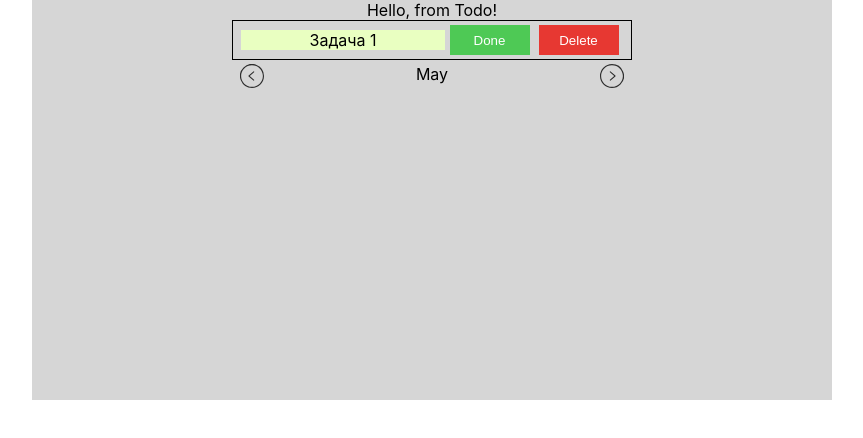
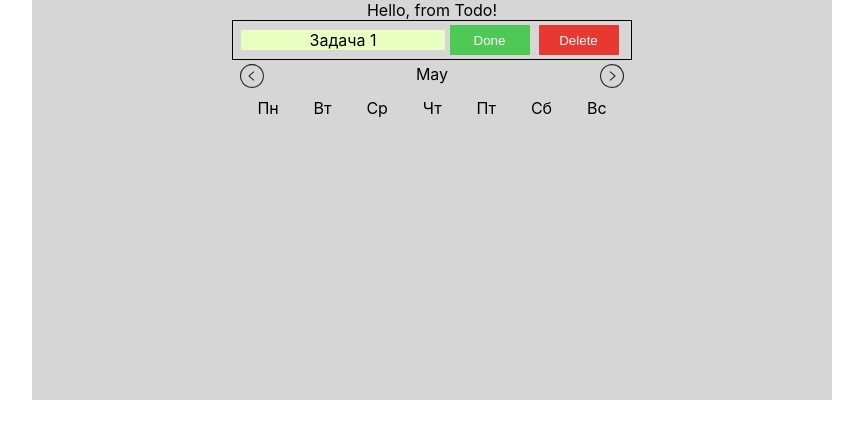
Before and after one commit to Vasya1988/ToDoReact, a React (Create React App) app: page / in a window 1280 px wide. Shown: the top 438 px of the page, without its empty margins (208-1071 px from the left). Built offline with nearby package versions, Linux system fonts and the light colour scheme.

Commit message:
calendar update

```diff
--- a/src/App.css
+++ b/src/App.css
@@ -36,3 +36,9 @@
     transform: rotate(360deg);
   }
 }
+
+td {
+    width: 34px;
+    height: 34px;
+    border: 1px solid;
+}
--- a/src/App.js
+++ b/src/App.js
@@ -1,22 +1,93 @@
 import './App.css';
+import React, { useState } from 'react';
 
 import Todo from './containers/todo/Todo';
 
 function App() {
 
-  const date = new Date();
-  const year = date.getFullYear();
-  const month = date.getMonth() + 1;
-  const lastDay = new Date(year, month, 0);
+  const [date, setDate] = useState( new Date() )
+  const [year, setYear] = useState( date.getFullYear() )
+  const [month, setMonth] = useState( date.getMonth() )
+  const [lastDay, setLastDay] = useState( new Date(year, month + 1, 0) )
 
-  console.log('Date --> ', date)
-  console.log('Year -->', year)
-  console.log('Moth -->', month)
-  console.log('Last day --> ', lastDay.getDate())
+  const amountOfWeek = () => {
+    // Первый день текущего месяца
+    let currentDay = new Date(year, month, 1);
+
+    // Корректный номер дня недели
+      let dayNum = currentDay.getDay() - 1;
+      if (dayNum < 0) {
+        dayNum = 6
+      }
+
+      // Счетчик недель
+      let weeks = 0
+      while (currentDay.getMonth() == month) {
+        let i = 0;
+        // create tr
+        while (i < 7) {
+          // create td
+
+          // Проверять первую линию недель на пустые поля
+          if (weeks == 0) {
+            // Если счетчик i меьнше номера дня недели - поля пустые
+            if (i < dayNum) {
+              i++
+              // td is empte ''
+              continue;
+            } else {
+              // td is currentDat.getDate
+              console.log(currentDay.getDate());
+              currentDay.setDate(currentDay.getDate() + 1);
+            }
+          } else {
+            // td is currentDat.getDate
+            console.log(currentDay.getDate());
+            currentDay.setDate(currentDay.getDate() + 1);
+          }
+
+          // Create td in tr
+          i++
+          if (currentDay.getDate() == lastDay) {
+            break
+          }
+        }
+        // add to table
+        weeks++
+      }
+  }
+
+  // const showDays = (week, day) => {
+  //   let dayFlag = 0;
+  //   let daysArray = [];
+  //   let weekArray = [];
+
+
+  //   while(dayFlag < lastDay.getDate()) {
+  //     dayFlag++
+  //     if (dayFlag <= 7) {
+  //       daysArray.push(dayFlag);
+  //     }
+  //   }
+
+  //   console.log(daysArray);
+
+  //   return daysArray;
+  // }
+
+
+  // console.log('Date --> ', date)
+  // console.log('Year -->', year)
+  // console.log('Moth -->', month)
+  // console.log('Last day --> ', lastDay.getDate())
 
   return (
     <div className="App">
-      <Todo />
+      <Todo
+        getDate={amountOfWeek}
+      >
+
+      </Todo>
     </div>
   );
 }
--- a/src/components/calendar/calendarWrap/CalendarWrap.js
+++ b/src/components/calendar/calendarWrap/CalendarWrap.js
@@ -1,6 +1,15 @@
+import React from 'react';
 import classes from '../calendarWrap/CalendarWrap.module.css';
+import Td from './td/Td';
+import Tr from './td/tr/Tr';
 
 const CalendarWrap = (props) => {
-
+    return (
+        <div
+            className={classes.CalendarWrap}
+        >
+            {props.getDate()}
+        </div>
+    )
 }
 export default CalendarWrap;
--- a/src/components/calendar/calendarWrap/CalendarWrap.module.css
+++ b/src/components/calendar/calendarWrap/CalendarWrap.module.css
@@ -1,3 +1,4 @@
 .CalendarWrap {
-
+    /* display: flex;
+    flex-wrap: wrap; */
 }
--- a/src/components/calendar/calendarWrap/td/Td.js
+++ b/src/components/calendar/calendarWrap/td/Td.js
@@ -5,7 +5,7 @@ const Td = (props) => {
     return (
         <td
             className={classes.Td}
-        ></td>
+        >{props.day}</td>
     )
 }
 export default Td;
--- a/src/containers/calendarContainer/CalendarContainer.js
+++ b/src/containers/calendarContainer/CalendarContainer.js
@@ -1,6 +1,7 @@
 import classes from '../calendarContainer/CalendarContainer.module.css';
 import CalendarNavigation from '../../components/calendar/calendarNavigation/CalendarNavigation';
 import CalendarWrap from '../../components/calendar/calendarWrap/CalendarWrap';
+import DaysOfWeek from './daysOfWeek/DaysOfWeek';
 
 const CalendarContainer = (props) => {
     return (
@@ -8,7 +9,10 @@ const CalendarContainer = (props) => {
             className={classes.CalendarContainer}
         >
             <CalendarNavigation />
-            <CalendarWrap />
+            <DaysOfWeek />
+            <CalendarWrap
+                getDate={props.getDate}
+            />
         </div>
     )
 }
--- a/src/containers/calendarContainer/CalendarContainer.module.css
+++ b/src/containers/calendarContainer/CalendarContainer.module.css
@@ -2,7 +2,7 @@
     width: 100%;
     max-width: 400px;
 
-    display: flex;
+    /* display: flex; */
 
     padding: 4px 8px;
     box-sizing: border-box;
--- /dev/null
+++ b/src/containers/calendarContainer/daysOfWeek/DaysOfWeek.js
@@ -0,0 +1,18 @@
+import classes from '../daysOfWeek/DaysOfWeek.module.css';
+
+const DaysOfWeek = (props) => {
+    return (
+        <div
+            className={classes.DaysOfWeek}
+        >
+            <span>Пн</span>
+            <span>Вт</span>
+            <span>Ср</span>
+            <span>Чт</span>
+            <span>Пт</span>
+            <span>Сб</span>
+            <span>Вс</span>
+        </div>
+    )
+}
+export default DaysOfWeek;
--- /dev/null
+++ b/src/containers/calendarContainer/daysOfWeek/DaysOfWeek.module.css
@@ -0,0 +1,6 @@
+.DaysOfWeek {
+    width: 100%;
+    margin: 10px 0;
+    display: flex;
+    justify-content: space-around
+}
--- a/src/containers/todo/Todo.js
+++ b/src/containers/todo/Todo.js
@@ -10,7 +10,9 @@ const Todo = (props) => {
         >
             Hello, from Todo!
             <Task />
-            <CalendarContainer />
+            <CalendarContainer
+                getDate={props.getDate}
+            />
 
 
         </div>
```
